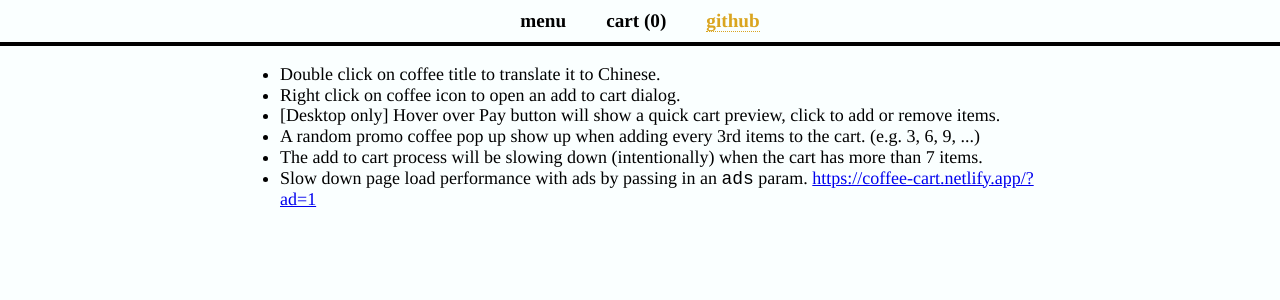
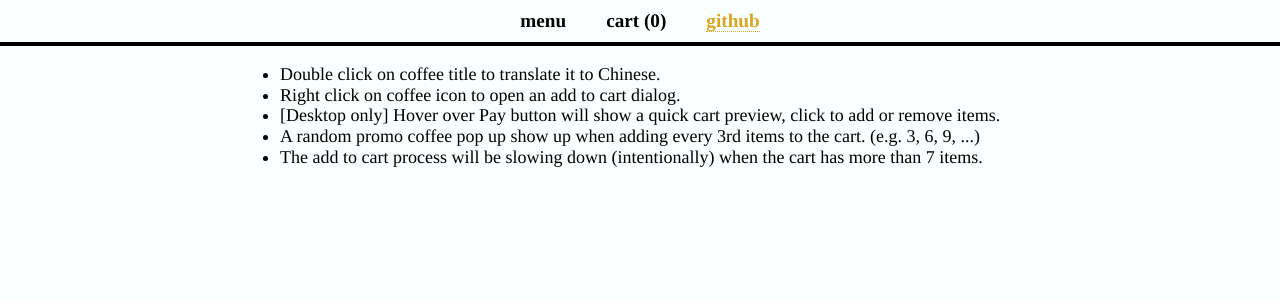
Before and after one commit to jecfish/coffee-cart, a Vue app: page /github in a window 1280 px wide. Shown: the top 300 px of the page. Built offline with nearby package versions, Linux system fonts and the light colour scheme; the HTML template or start-up script is replaced by a standard one.

Commit message:
remove a list

```diff
--- a/src/components/pages/GitHubPage.vue
+++ b/src/components/pages/GitHubPage.vue
@@ -7,7 +7,6 @@
       <li>[Desktop only] Hover over Pay button will show a quick cart preview, click to add or remove items.</li>
       <li>A random promo coffee pop up show up when adding every 3rd items to the cart. (e.g. 3, 6, 9, ...)</li>
       <li>The add to cart process will be slowing down (intentionally) when the cart has more than 7 items.</li>
-      <li>Slow down page load performance with ads by passing in an <code>ads</code> param. <a href="https://coffee-cart.netlify.app/?ad=1">https://coffee-cart.netlify.app/?ad=1</a></li>
     </ul>
 
   </div>
```
